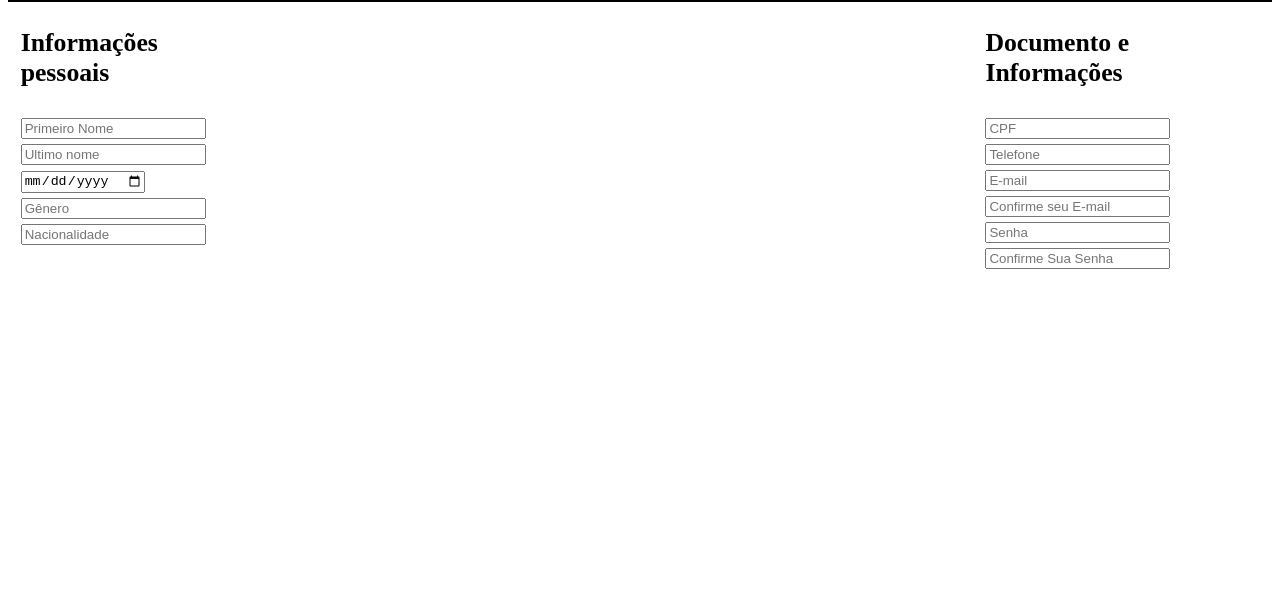
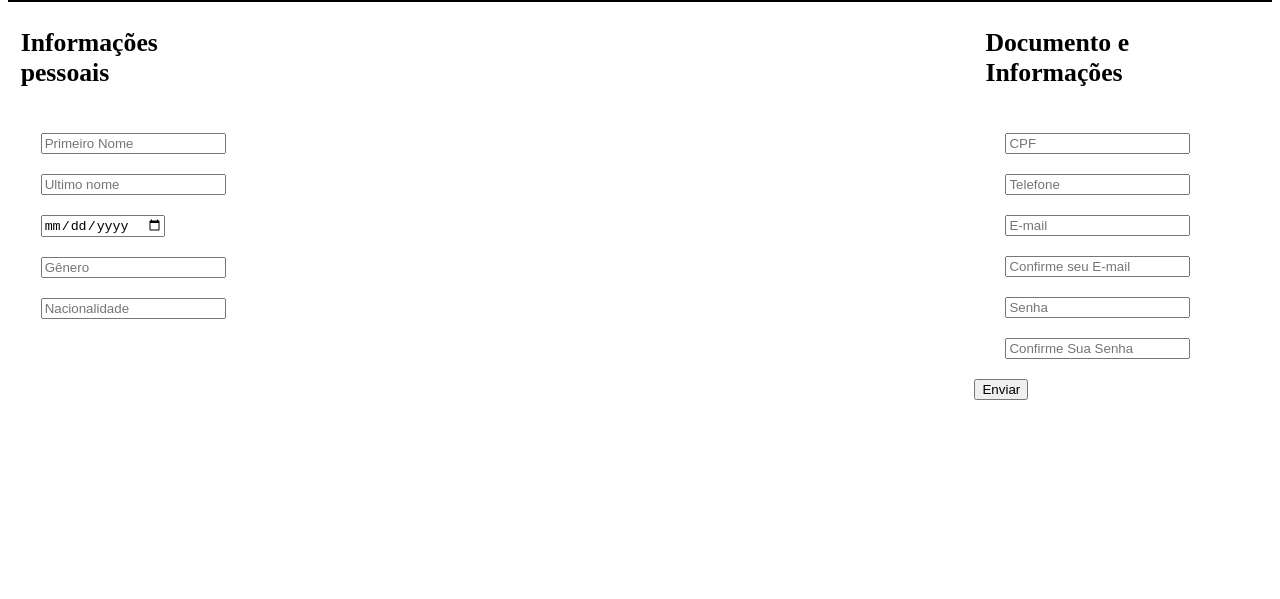
Before and after one commit to NicolasIzidor0/Entretenimento, a plain HTML site: page Sprint 2/Projeto SENAI/acesso.html in a window 1280 px wide. Shown: the part 201-800 px from the top of the page. Drawn offline with Linux system fonts and the light colour scheme.

Commit message:
estrutura da pagina acesso pronta

```diff
--- a/Sprint 2/Projeto SENAI/acesso.html
+++ b/Sprint 2/Projeto SENAI/acesso.html
@@ -46,26 +46,29 @@
     <main class="principal">
         <section>
 
-            <form class="formulario" action="" method="post">
+            <form class="formulario" action="post">
                 <div>
                     <h3>Informações pessoais</h3>
-                    <input type="text" name="pnome" id="pnome" placeholder="Primeiro Nome"><br>
-                    <input type="text" name="unome" id="unome" placeholder="Ultimo nome"><br>
-                    <input type="date" name="datanascimento" id="datanascimento"><br>
-                    <input type="text" name="genero" id="gnero" placeholder="Gênero"><br>
-                    <input type="text" name="nacionalidade" id="nacionalidade" placeholder="Nacionalidade">
+                    <input class="espaçamento" type="text" name="pnome" id="pnome" placeholder="Primeiro Nome"><br>
+                    <input class="espaçamento" type="text" name="unome" id="unome" placeholder="Ultimo nome"><br>
+                    <input class="espaçamento" type="date" name="datanascimento" id="datanascimento"><br>
+                    <input class="espaçamento" type="text" name="genero" id="gnero" placeholder="Gênero"><br>
+                    <input class="espaçamento" type="text" name="nacionalidade" id="nacionalidade"
+                        placeholder="Nacionalidade">
                 </div>
                 <div class="divisao-formulario">
                     <h3>Documento e Informações</h3>
-                    <input type="text" name="cpf" id="cpf" placeholder="CPF"><br>
-                    <input type="tel" name="telefone" id="telefone" placeholder="Telefone"><br>
-                    <input type="email" name="email" id="email" placeholder="E-mail"><br>
-                    <input type="email" name="confirmemail" id="confirmemail" placeholder="Confirme seu E-mail"><br>
-                    <input type="password" name="senha" id="senha" placeholder="Senha"><br>
-                    <input type="password" name="confirmsenha" id="confirmsenha" placeholder="Confirme Sua Senha">
+                    <input class="espaçamento" type="text" name="cpf" id="cpf" placeholder="CPF" maxlength="11"><br>
+                    <input class="espaçamento" type="tel" name="telefone" id="telefone" placeholder="Telefone"><br>
+                    <input class="espaçamento" type="email" name="email" id="email" placeholder="E-mail"><br>
+                    <input class="espaçamento" type="email" name="confirmemail" id="confirmemail"placeholder="Confirme seu E-mail"><br>
 
+                    <input class="espaçamento" type="password" name="senha" id="senha" placeholder="Senha"><br>
+                    <input class="espaçamento" type="password" name="confirmsenha" id="confirmsenha"
+                        placeholder="Confirme Sua Senha"><br>
                 </div>
             </form>
+            <a class="enviar" href='home.html'><button>Enviar</button></a>
         </section>
     </main>
     <footer>
--- a/Sprint 2/Projeto SENAI/css/acesso.css
+++ b/Sprint 2/Projeto SENAI/css/acesso.css
@@ -105,10 +105,16 @@ nav ul li:hover {
 .divisao-formulario{
     margin-left: 60%;
 }
+.espaçamento{
+    margin: 20px 0 0 20px;
+}
 .rodape {
     margin-left: 10%;
     margin-right: 10%;
     color: black;
+}
+.enviar{
+    margin-left: 77%;
 }
 
 footer {
```
